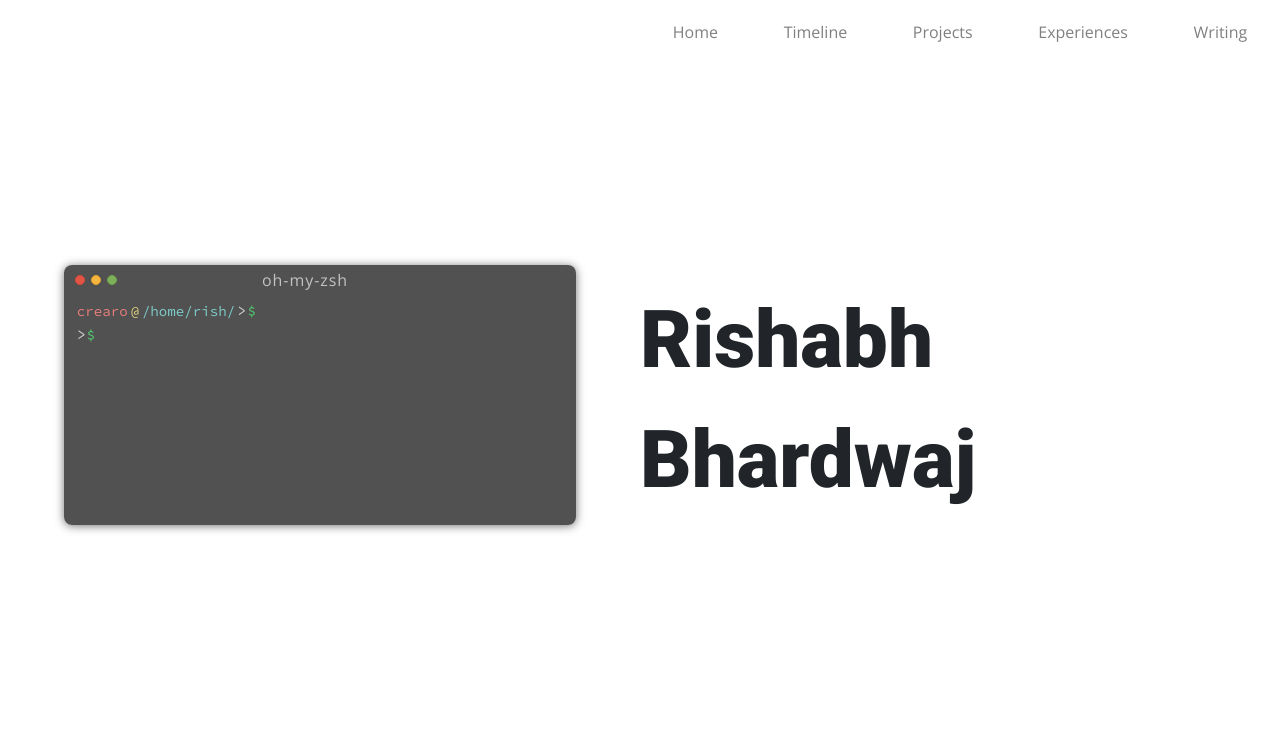
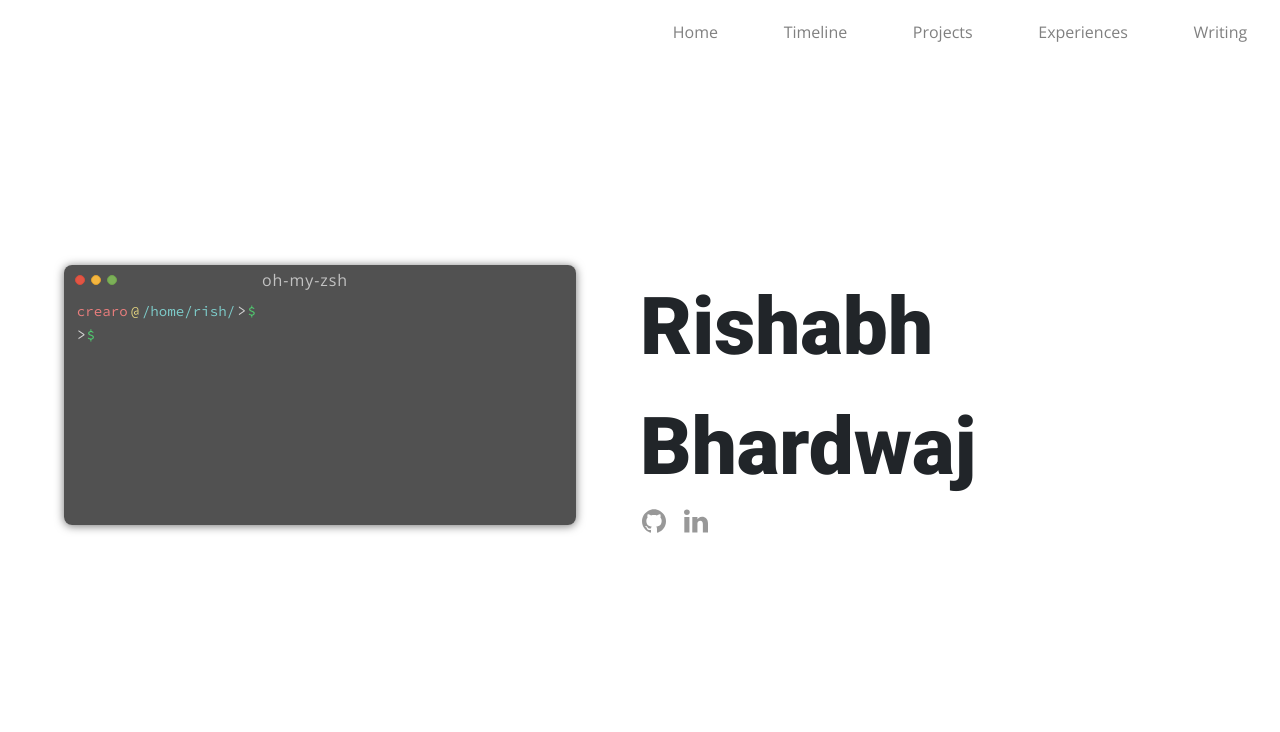
Before and after one commit to crearo/portfolio, a Flask app: page / in a window 1280 px wide. Shown: the top 732 px of the page. Run offline with Flask 2, Linux system fonts and the light colour scheme; some libraries are stand-ins or nearby versions.

Commit message:
Add github and linkedin tags below my name on home page

```diff
--- a/static/css/home.css
+++ b/static/css/home.css
@@ -61,6 +61,15 @@ ul li a {
     height:24px;
     width:24px;
     margin: 0px 12px 0px 2px;
+    opacity: 0.4;
+    filter: alpha(opacity=40);
+    text-decoration:none;
+}
+
+.title-logo:hover{
+    opacity: 0.8;
+    filter: alpha(opacity=80);
+    text-decoration:none;
 }
 
 .mobile-view {
--- a/templates/home.html
+++ b/templates/home.html
@@ -41,12 +41,15 @@
         <div class="top-text">
             <p class="text-title desktop-view">Rishabh</p>
             <p class="text-title desktop-view">Bhardwaj</p>
-            <!--<div class="desktop-view">
-                <img class="title-logo" src="static/images/github.svg">
-                <img class="title-logo" src="static/images/blog.svg">
-                <img class="title-logo" src="static/images/linkedin.svg">
-            </div>-->
             <p class="text-title mobile-view">Rishabh Bhardwaj</p>
+            <div>
+                <a target="_blank" href="https://github.com/crearo">
+                    <img class="title-logo" src="static/images/github.svg">
+                </a>
+                <a target="_blank" href="https://www.linkedin.com/in/bhardwajrish/">
+                    <img class="title-logo" src="static/images/linkedin-logo.svg">
+                </a>
+            </div>
         </div>
         <div class="middle-text">
             <p class="text-content">I am a maker at heart; from developing challenging large-scale software to small
```
